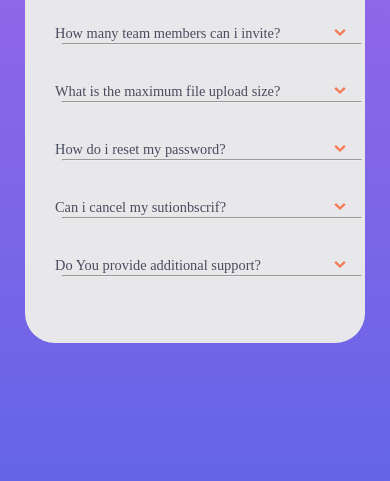
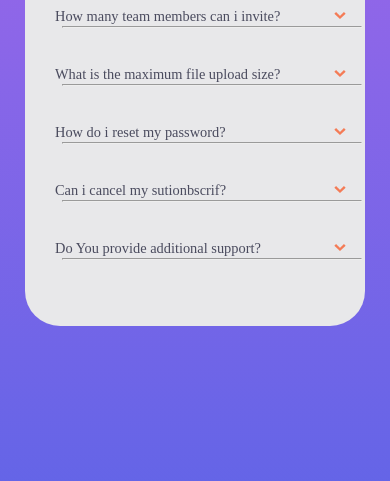
Before and after one commit to Ammarbashirharuna/FAQ, a plain HTML site: page index.html in a window 390 px wide. Shown: the part 363-844 px from the top of the page. Drawn offline with Linux system fonts and the light colour scheme.

Commit message:
Update style.css

```diff
--- a/style.css
+++ b/style.css
@@ -110,9 +110,10 @@
   @media(max-width:600px) {
       .wrapper {
          background: #e8e8ea url(images/bg-pattern-mobile.svg) no-repeat 50% 5%;
+         border-radius:35px;
          height: 500px;
          width: 340px;
-         margin-top: 20%;
+         margin-top: 10%;
          display: grid;
          grid-template-columns: 1fr;
          grid-gap: 10rem;
```
